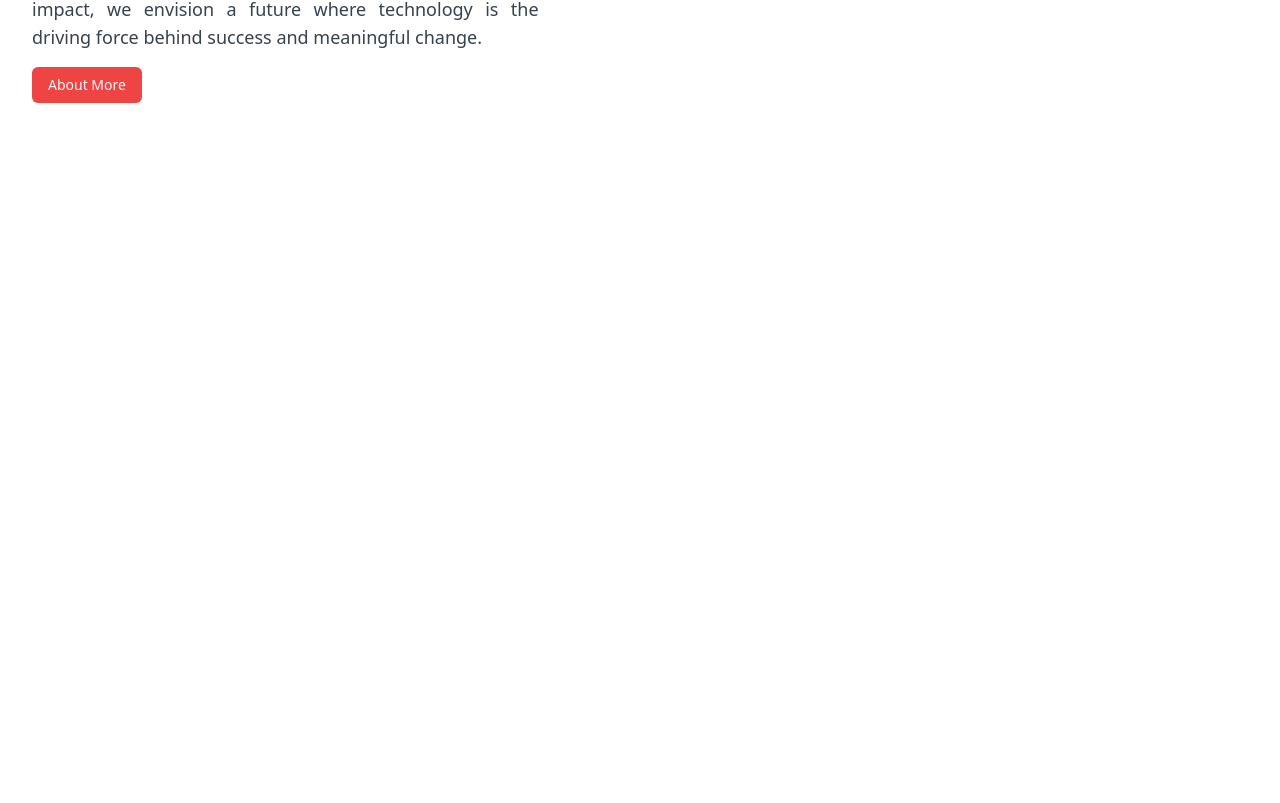
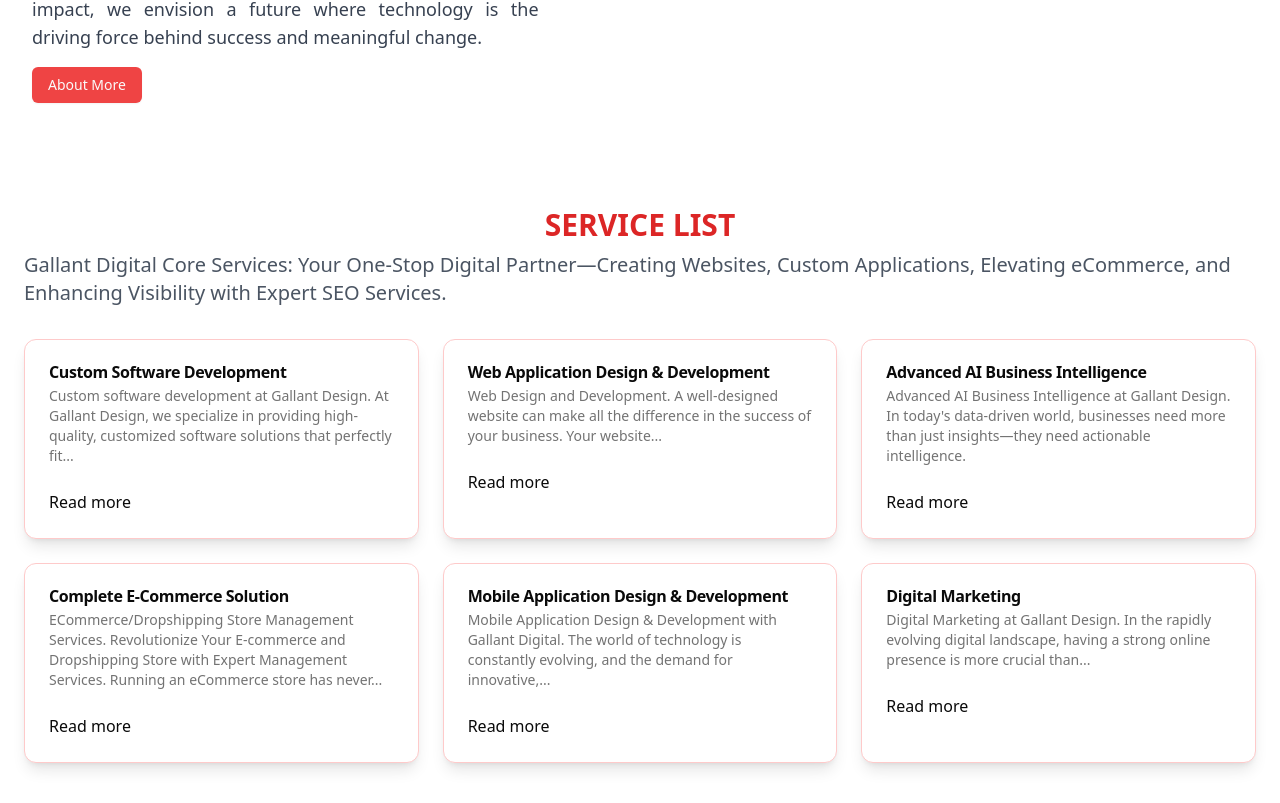
Before and after one commit to sabilar-rahman/gallantdigital360, a React (Vite) app: page / in a window 1280 px wide. Shown: the part 819-1622 px from the top of the page. Before the commit the page ends 986 px from the top, so only its background shows below. Built offline with nearby package versions, Linux system fonts and the light colour scheme.

Commit message:
service section - more than 20 then it will truncate

```diff
--- a/package.json
+++ b/package.json
@@ -13,6 +13,7 @@
     "@radix-ui/react-dialog": "^1.1.2",
     "@radix-ui/react-navigation-menu": "^1.2.1",
     "@radix-ui/react-slot": "^1.1.0",
+    "axios": "^1.7.9",
     "class-variance-authority": "^0.7.0",
     "clsx": "^2.1.1",
     "dom": "^0.0.3",
--- /dev/null
+++ b/public/service.json
@@ -0,0 +1,40 @@
+{
+    "services": [
+      {
+        "id": 1,
+        "title": "Custom Software Development",
+        "description": "Custom software development at Gallant Design. At Gallant Design, we specialize in providing high-quality, customized software solutions that perfectly fit your needs.",
+        "read_more": "Read more"
+      },
+      {
+        "id": 2,
+        "title": "Web Application Design & Development",
+        "description": "Web Design and Development. A well-designed website can make all the difference in the success of your business. Your website is often the first point of interaction for potential customers.",
+        "read_more": "Read more"
+      },
+      {
+        "id": 3,
+        "title": "Advanced AI Business Intelligence",
+        "description": "Advanced AI Business Intelligence at Gallant Design. In today's data-driven world, businesses need more than just insights—they need actionable intelligence.",
+        "read_more": "Read more"
+      },
+      {
+        "id": 4,
+        "title": "Complete E-Commerce Solution",
+        "description": "ECommerce/Dropshipping Store Management Services. Revolutionize Your E-commerce and Dropshipping Store with Expert Management Services. Running an eCommerce store has never been easier.",
+        "read_more": "Read more"
+      },
+      {
+        "id": 5,
+        "title": "Mobile Application Design & Development",
+        "description": "Mobile Application Design & Development with Gallant Digital. The world of technology is constantly evolving, and the demand for innovative, user-friendly mobile apps is on the rise.",
+        "read_more": "Read more"
+      },
+      {
+        "id": 6,
+        "title": "Digital Marketing",
+        "description": "Digital Marketing at Gallant Design. In the rapidly evolving digital landscape, having a strong online presence is more crucial than ever. At Gallant Digital, we help your business stand out.",
+        "read_more": "Read more"
+      }
+    ]
+  }
--- a/src/pages/home/AboutSection.jsx
+++ b/src/pages/home/AboutSection.jsx
@@ -55,7 +55,7 @@
                     {/* <h2 className="text-3xl font-bold text-gray-800 mb-6 leading-tight">
                         About Us
                     </h2> */}
-                     <h2 className="scroll-m-20 border-b pb-2 text-3xl font-semibold tracking-tight first:mt-0 text-red-500">
+                     <h2 className="scroll-m-20 border-b pb-2 text-3xl font-semibold tracking-tight first:mt-0 text-red-600">
                      About Us
                      </h2>
                     <p className="text-gray-700 text-lg mb-8 text-justify">
--- a/src/pages/home/Home.jsx
+++ b/src/pages/home/Home.jsx
@@ -1,5 +1,6 @@
 import AboutSection from "./AboutSection";
 import { Banner } from "./BannnerCarousel/Banner";
+import ServiceListSection from "./ServiceSection/ServiceListSection";
 
 
 const Home = () => {
@@ -8,6 +9,7 @@
       <Banner  />
 
       <AboutSection/>
+      <ServiceListSection/>
 
     </div>
   );
--- /dev/null
+++ b/src/pages/home/ServiceSection/ServiceListSection.jsx
@@ -0,0 +1,75 @@
+import React, { useState, useEffect } from "react";
+import axios from "axios";
+import {
+  Card,
+  CardContent,
+  CardDescription,
+  CardFooter,
+  CardHeader,
+  CardTitle,
+} from "@/components/ui/card";
+
+const ServiceListSection = () => {
+  const [services, setServices] = useState([]);
+
+  useEffect(() => {
+    axios
+      .get("/service.json") // Using axios to fetch the data
+      .then((response) => {
+        // console.log('Fetched data:', response.data);  // Check the structure of the data
+        setServices(response.data.services); // Extract 'services' array from the response
+      })
+      .catch((error) => {
+        console.error("Error fetching services:", error);
+      });
+  }, []);
+
+  return (
+    <section className="py-10">
+      {/* SERVICE LIST Header Section */}
+      <div className="px-6 mb-8">
+        <h2 className="text-3xl text-red-600 text-center font-bold  mb-2">
+          SERVICE LIST
+        </h2>
+        <p className="text-xl text-gray-600">
+          Gallant Digital Core Services: Your One-Stop Digital Partner—Creating
+          Websites, Custom Applications, Elevating eCommerce, and Enhancing
+          Visibility with Expert SEO Services.
+        </p>
+      </div>
+
+      {/* Service Cards Section */}
+      <div className="px-6 ">
+        <div className="grid grid-cols-1 md:grid-cols-2 lg:grid-cols-3 gap-6 ">
+          {services.map((service) => (
+            <Card
+              key={service.id}
+              className="shadow-lg border border-red-200 hover:text-red-600"
+            >
+              <CardHeader>
+                <CardTitle>{service.title}</CardTitle>
+                <CardDescription>
+                  {" "}
+                  {service.description.split(" ").length > 20
+                    ? service.description.split(" ").slice(0, 20).join(" ") +
+                      "..."
+                    : service.description}
+                </CardDescription>
+              </CardHeader>
+              {/* <CardContent>
+                            <p>{service.description}</p>
+                        </CardContent> */}
+              <CardFooter>
+                <a href="#" className=" font-medium  hover:underline">
+                  {service.read_more}
+                </a>
+              </CardFooter>
+            </Card>
+          ))}
+        </div>
+      </div>
+    </section>
+  );
+};
+
+export default ServiceListSection;
--- a/src/pages/shared/navbar/NavbarLogo.jsx
+++ b/src/pages/shared/navbar/NavbarLogo.jsx
@@ -5,7 +5,7 @@
     return (
         <div>
             {/* <h1>Gallant<span className="text-lg text-red-500">Digital</span></h1> */}
-            <img src={logo} alt="Gallant Digital" className=" h-10" />
+            <img src={logo} alt="Gallant Digital" className=" h-10 " />
         </div>
     );
 };
--- a/src/pages/shared/navbar/NavigationBar.jsx
+++ b/src/pages/shared/navbar/NavigationBar.jsx
@@ -1,3 +1,4 @@
+import { Button } from "@/components/ui/button";
 import {
   NavigationMenu,
   NavigationMenuContent,
@@ -5,7 +6,7 @@
   NavigationMenuLink,
   NavigationMenuList,
   NavigationMenuTrigger,
-  navigationMenuTriggerStyle
+  navigationMenuTriggerStyle,
 } from "@/components/ui/navigation-menu";
 import { Link } from "react-router-dom";
 
@@ -27,26 +28,29 @@
     href: "/docs/primitives/progress",
     description:
       "Displays an indicator showing the completion progress of a task, typically displayed as a progress bar.",
-  }
-]
+  },
+];
 
 const NavigationBar = () => {
   return (
     <NavigationMenu>
       <NavigationMenuList className="hidden md:flex ">
         <NavigationMenuItem>
-          <Link href="/" legacyBehavior passHref>
-            <NavigationMenuLink className={navigationMenuTriggerStyle()}>Home</NavigationMenuLink>
+          <Link href="/">
+            <NavigationMenuLink>
+              <Button variant="ghost"> Home</Button>{" "}
+            </NavigationMenuLink>
           </Link>
         </NavigationMenuItem>
         <NavigationMenuItem>
-          <Link href="/about" legacyBehavior passHref>
-            <NavigationMenuLink className={navigationMenuTriggerStyle()}>About Us</NavigationMenuLink>
+          <Link href="/about">
+            <NavigationMenuLink>
+              <Button variant="ghost">About Us</Button>
+            </NavigationMenuLink>
           </Link>
         </NavigationMenuItem>
         <NavigationMenuItem>
-
-          <NavigationMenuTrigger>Our Solutions </NavigationMenuTrigger>
+          <NavigationMenuTrigger>Our Solutions</NavigationMenuTrigger>
           <NavigationMenuContent>
             <ul className="grid w-[400px] gap-3 p-4 md:w-[500px] md:grid-cols-2">
               {components.map((component) => (
@@ -56,17 +60,20 @@
               ))}
             </ul>
           </NavigationMenuContent>
-
         </NavigationMenuItem>
         <NavigationMenuItem>
-          <Link href="/blogs" legacyBehavior passHref>
-            <NavigationMenuLink className={navigationMenuTriggerStyle()}>Blogs</NavigationMenuLink>
+          <Link href="/blogs">
+            <NavigationMenuLink>
+              <Button variant="ghost">Blogs</Button>
+            </NavigationMenuLink>
           </Link>
         </NavigationMenuItem>
 
         <NavigationMenuItem>
-          <Link href="/contact" legacyBehavior passHref>
-            <NavigationMenuLink className={navigationMenuTriggerStyle()}>Contact Us</NavigationMenuLink>
+          <Link href="/contact">
+            <NavigationMenuLink>
+              <Button variant="ghost">Contact Us</Button>
+            </NavigationMenuLink>
           </Link>
         </NavigationMenuItem>
       </NavigationMenuList>
```
Also changed, not shown: src/pages/home/ServiceSection/service.json (added, +40 -0 lines), 1 other file (tests, documents, lock files or other folders).
